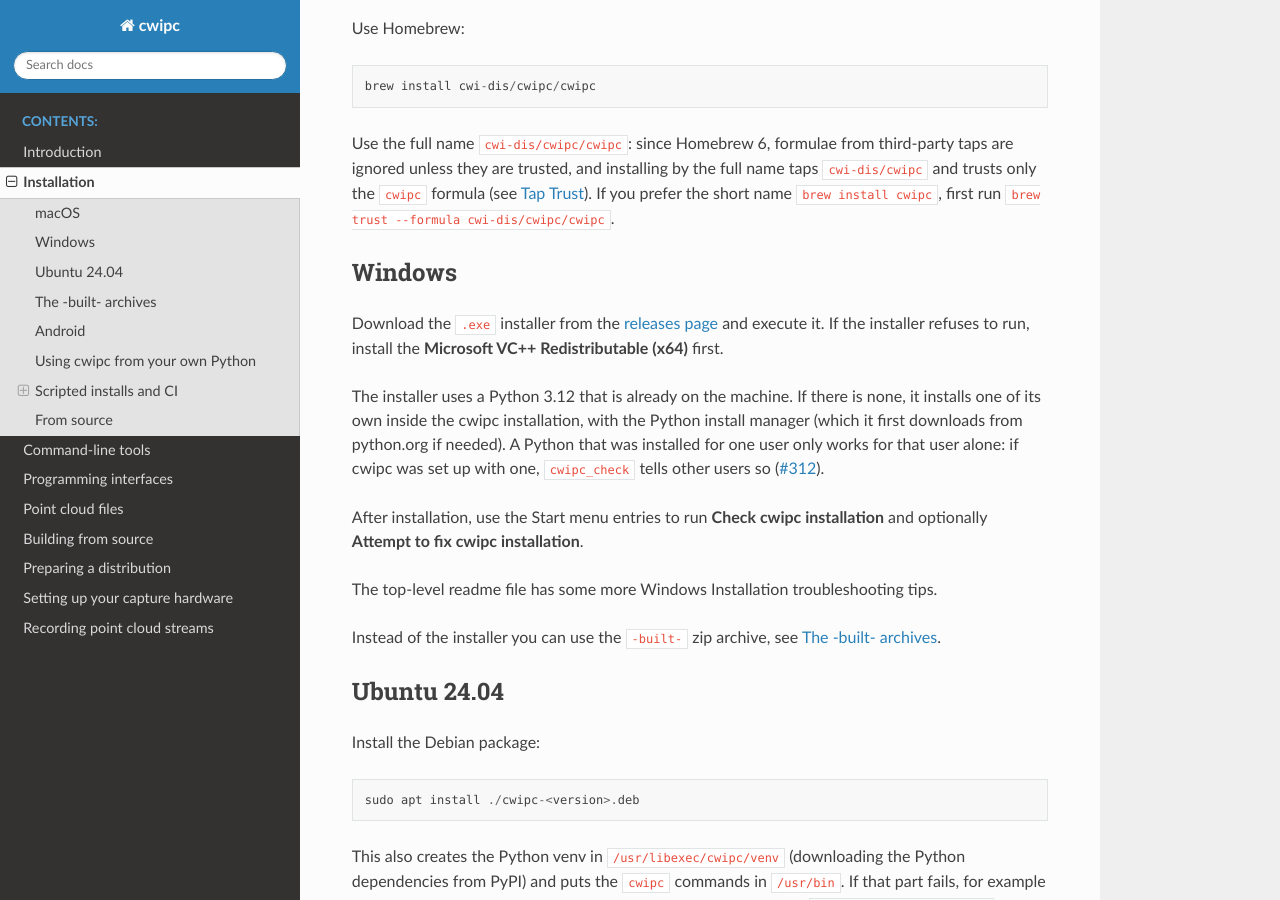
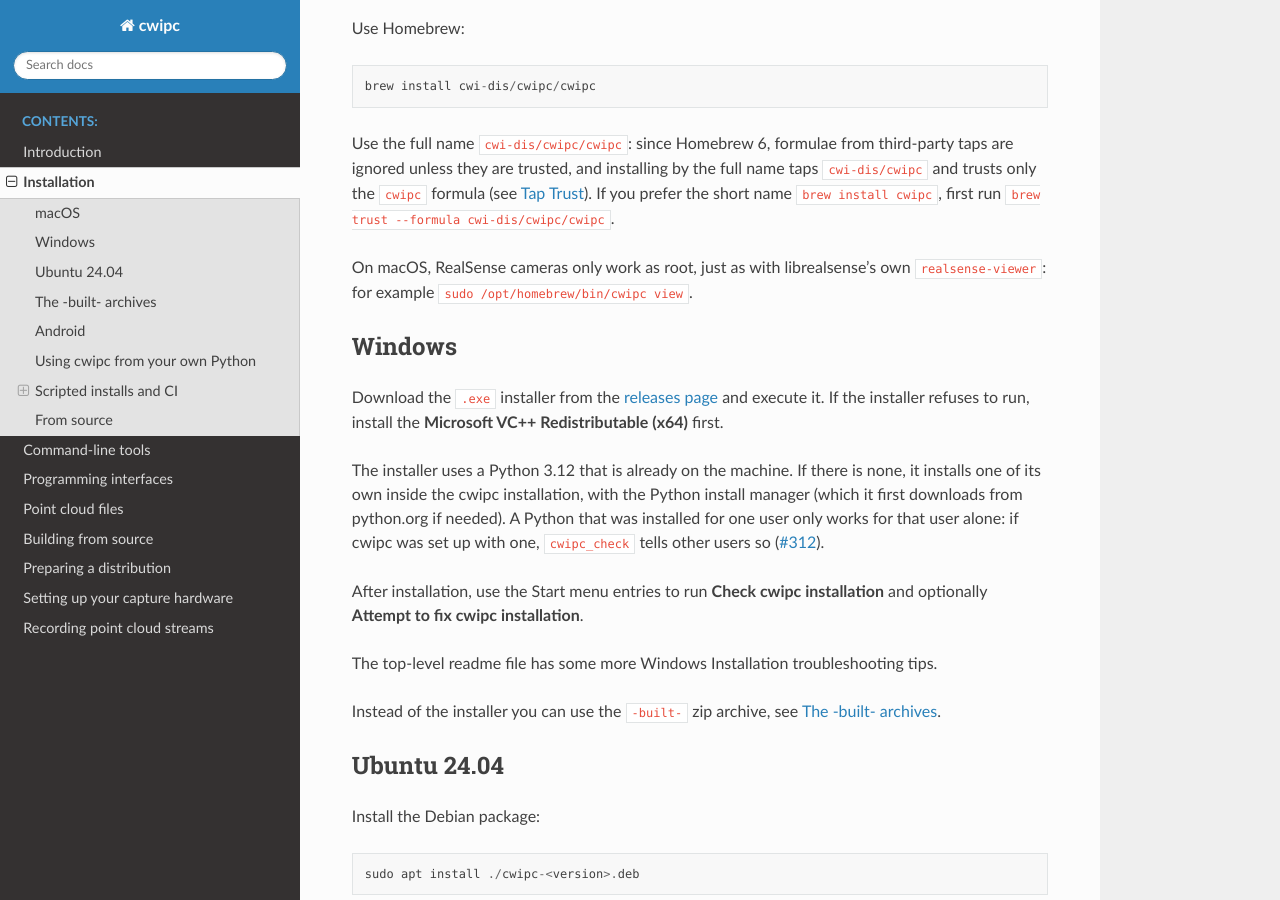
Before and after one commit to cwi-dis/cwipc, a Sphinx documentation site: the page built from docs/installation.rst, in a window 1280 px wide and 900 px high, scrolled down 596 px. Built offline with Sphinx 7.4.7 and the Read the Docs theme 3.1.0, drawn with Linux system fonts in a browser that asks for light colours; pages that are not in the unit, such as notebooks, are missing from menus.

Commit message:
docs: RealSense cameras need root on macOS
Like librealsense's own realsense-viewer. Found while testing a RealSense
on macOS for #370.

Co-Authored-By: Claude Opus 5.5 <noreply@anthropic.com>
Claude-Session: https://claude.ai/code/session_01XQeFDqCfuMtW9LUSk7ZATv

```diff
--- a/docs/installation.rst
+++ b/docs/installation.rst
@@ -31,6 +31,9 @@ third-party taps are ignored unless they are trusted, and installing by the full
 name taps ``cwi-dis/cwipc`` and trusts only the ``cwipc`` formula (see
 `Tap Trust <https://docs.brew.sh/Tap-Trust>`_). If you prefer the short name
 ``brew install cwipc``, first run ``brew trust --formula cwi-dis/cwipc/cwipc``.
+
+On macOS, RealSense cameras only work as root, just as with librealsense's own
+``realsense-viewer``: for example ``sudo /opt/homebrew/bin/cwipc view``.
 
 
 Windows
```
